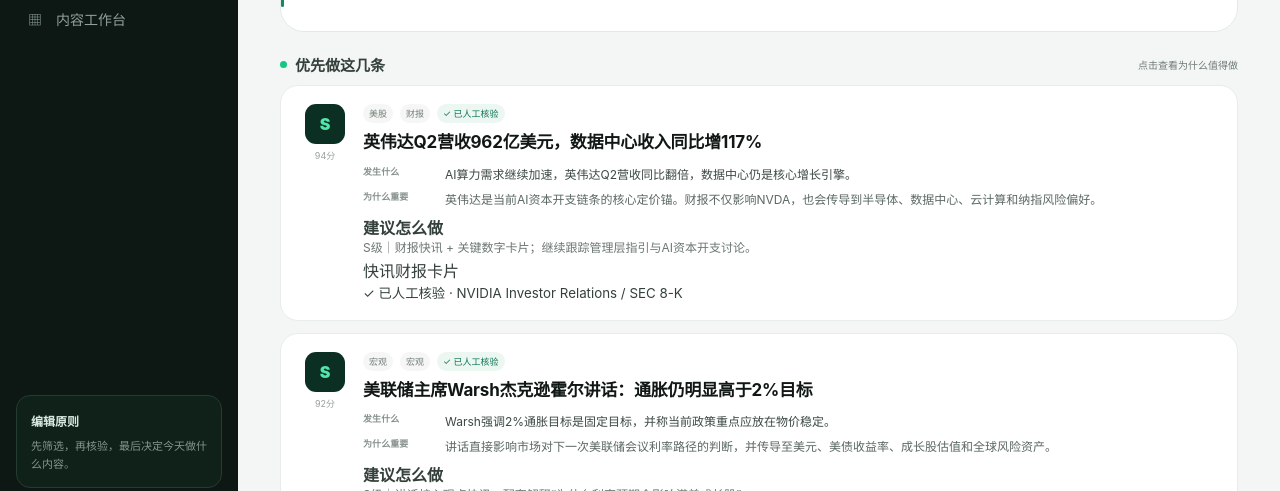
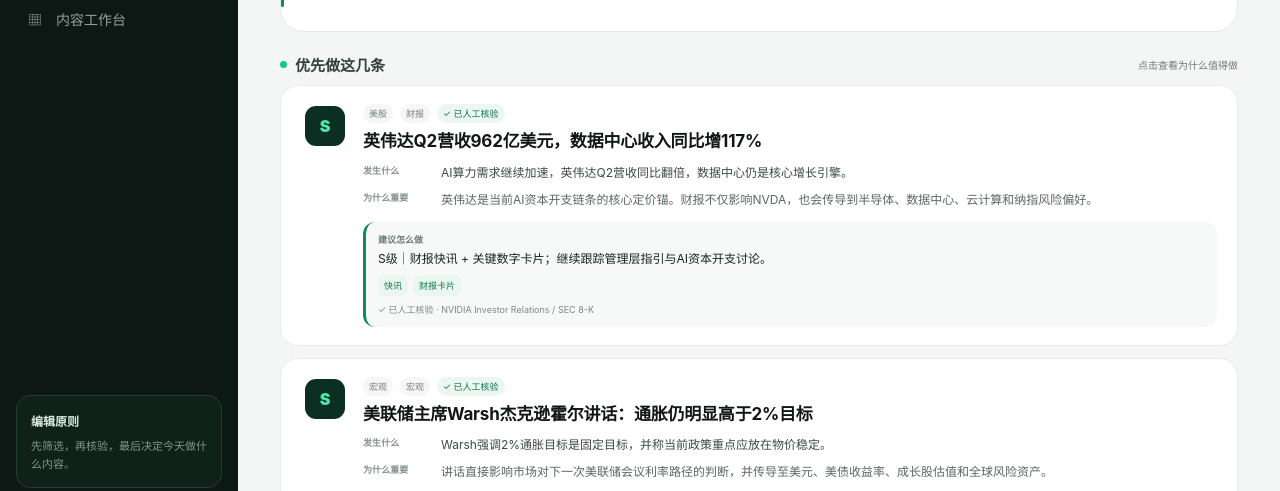
Before and after one commit to Devi-Y/Devi-Y.github.io, a plain HTML site: page market-diary/index.html in a window 1280 px wide. Shown: the part 288-779 px from the top of the page. Drawn offline with Linux system fonts and the light colour scheme.

Commit message:
style: make final interview cards and workbench cleaner

```diff
--- a/market-diary/futu-final.css
+++ b/market-diary/futu-final.css
@@ -7,6 +7,8 @@
 .compact-score strong{color:#0c2f24!important;font-size:34px!important}.compact-score span,.compact-score small{color:#738079!important}
 .opportunity-head{margin-top:22px}.editorial-card{background:#fff;border-color:#e8ecea}.editorial-card:hover{box-shadow:none;border-color:#cfdad5}
 .card-main h3{font-size:17px}.card-block b,.card-footer-grid b{color:#87928d}.tag{background:#f5f6f5}.tag.source{background:#edf7f2}
+.card-priority small{display:none}.card-priority .priority{margin-top:2px}.card-block{grid-template-columns:68px 1fr;margin:7px 0}.card-block p{font-size:12px;line-height:1.58}.card-block.why{margin-top:8px}.editorial-card .event-meta{margin-bottom:6px}.editorial-card .event-meta .tag{font-size:9px}
+.editorial-next-action{margin-top:12px;padding:11px 12px;border-radius:12px;background:#f6f9f7;border-left:3px solid #0f8a61}.editorial-next-action>b{display:block;font-size:9px;color:#6f7d76;margin-bottom:4px}.editorial-next-action p{font-size:12px;line-height:1.55;color:#17251e;margin:0}.editorial-next-action>div{display:flex;gap:5px;flex-wrap:wrap;margin-top:7px}.editorial-next-action>div span{font-size:9px;padding:4px 6px;border-radius:7px;background:#eaf6f0;color:#0a7654}.editorial-next-action small{display:block;margin-top:7px;font-size:9px;color:#7d8983}
 .human-check-panel{background:#f7f9f8!important;color:#18231e!important;border:1px solid #e4ebe7;border-left:3px solid #0f8a61!important;box-shadow:none!important}
 .human-title span{color:#0f8a61!important}.human-title h3{color:#16221c!important}.human-check-panel p{color:#627068!important}
 .human-check-panel .human-flow{background:#fff!important;border-color:#e1e8e4!important}.human-check-panel .human-flow span.done{color:#087b55!important}.human-check-panel .human-flow i{color:#a3ada8!important}
@@ -18,5 +20,6 @@
 .page-intro,.daily-header,.detail-panel,.watch-group,.table-wrap,.source-health-panel{box-shadow:none!important}
 .source-health-panel>summary b{font-weight:700}.source-health-panel{opacity:.82}
 .eyebrow{letter-spacing:.08em!important;text-transform:none!important;font-weight:700!important}
+#workbench-table{min-width:920px!important}#workbench-table th{font-size:10px!important;white-space:nowrap}#workbench-table td{font-size:10px!important;line-height:1.5}#workbench-table th:nth-child(1),#workbench-table td:nth-child(1){min-width:180px}#workbench-table th:nth-child(2),#workbench-table td:nth-child(2){min-width:190px}#workbench-table th:nth-child(3),#workbench-table td:nth-child(3){min-width:210px}#workbench-table th:nth-child(4),#workbench-table td:nth-child(4){min-width:120px}#workbench-table th:nth-child(5),#workbench-table td:nth-child(5){min-width:90px}#workbench-table th:nth-child(6),#workbench-table td:nth-child(6){min-width:180px}
 @media(max-width:820px){.interview-hero:before{top:18px;bottom:18px}.compact-score{display:none!important}}
-@media(max-width:640px){.interview-hero{padding:21px 18px!important}.interview-hero h2{font-size:27px!important}.interview-hero .hero-desc{font-size:12px!important}.hero-tags span{font-size:9px!important}.card-main h3{font-size:15px}.demo-path{padding:12px 0!important}.human-check-panel{padding:15px!important}}
+@media(max-width:640px){.interview-hero{padding:21px 18px!important}.interview-hero h2{font-size:27px!important}.interview-hero .hero-desc{font-size:12px!important}.hero-tags span{font-size:9px!important}.card-main h3{font-size:15px}.demo-path{padding:12px 0!important}.human-check-panel{padding:15px!important}.editorial-next-action p{font-size:11px}.card-block{grid-template-columns:60px 1fr}}
```
